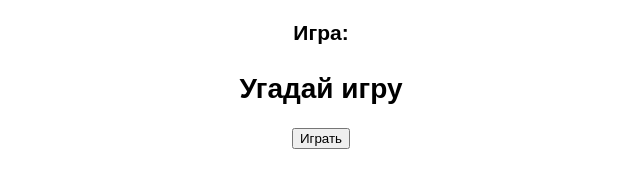
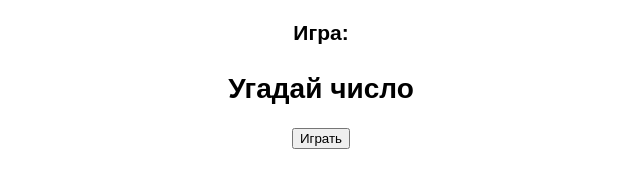
Before and after one commit to Kleim2060/Guess, a plain HTML site: page index.html in a window 1280 px wide. Shown: the whole page, without its empty margins (319-959 px from the left). Drawn offline with Linux system fonts and the light colour scheme.

Commit message:
Update index.html

```diff
--- a/index.html
+++ b/index.html
@@ -25,7 +25,7 @@
     </style>
     <div class="header">
         <h2>Игра:</h2>
-        <h1>Угадай игру</h1>
+        <h1>Угадай число</h1>
         <div class="buttons">
             <button class="btn_start">Играть</button>
         </div>
```
